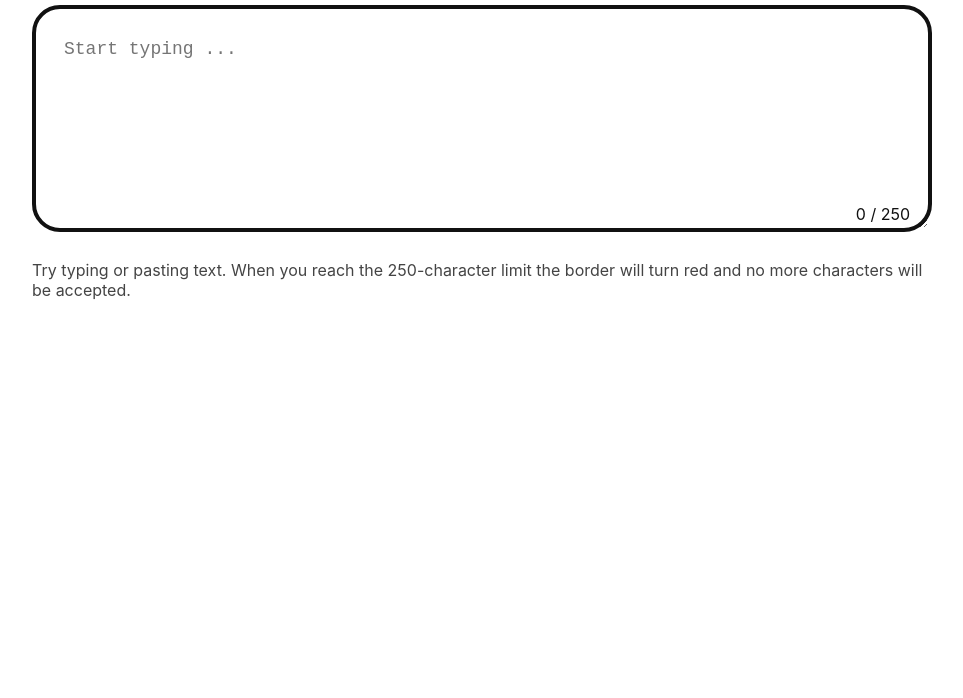
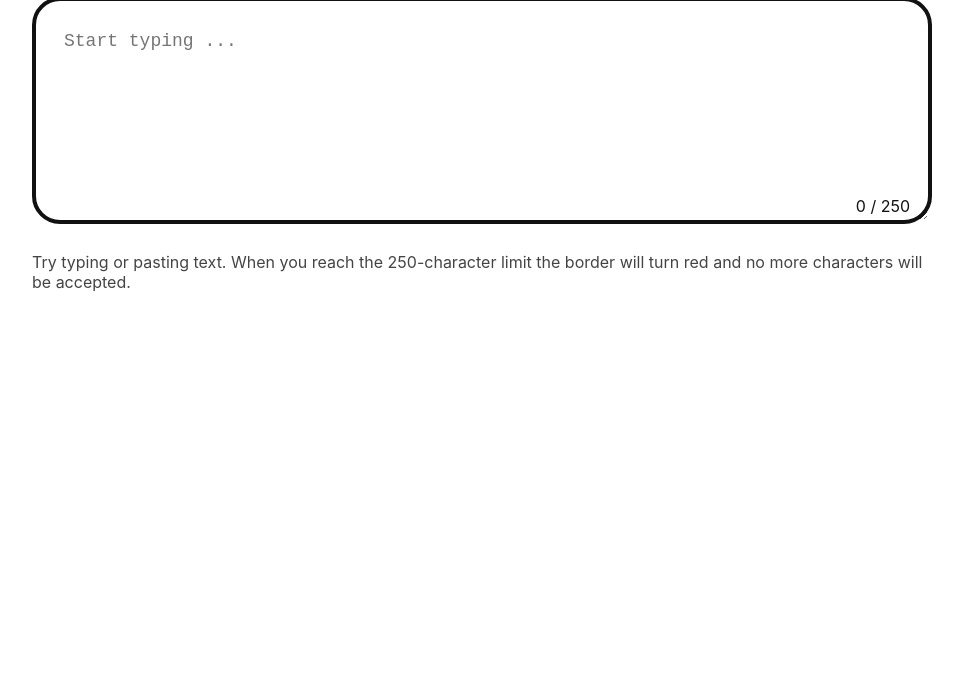
Before and after one commit to srkngthb16/RoadmapSh-Restricted-Textarea, a plain HTML site: page index.html in a window 1280 px wide. Shown: the part 102-800 px from the top of the page, without its empty margins (158-1121 px from the left). Drawn offline with Linux system fonts and the light colour scheme.

Commit message:
updated css

```diff
--- a/style.css
+++ b/style.css
@@ -5,7 +5,11 @@
 	--danger: #e34b4b;
 }
 
-*{box-sizing:border-box}
+*{
+    box-sizing:border-box;
+    margin: 0;
+    padding: 0;
+}
 body{
 	font-family: Inter, system-ui, -apple-system, 'Segoe UI', Roboto, 'Helvetica Neue', Arial;
 	padding:32px;
```
